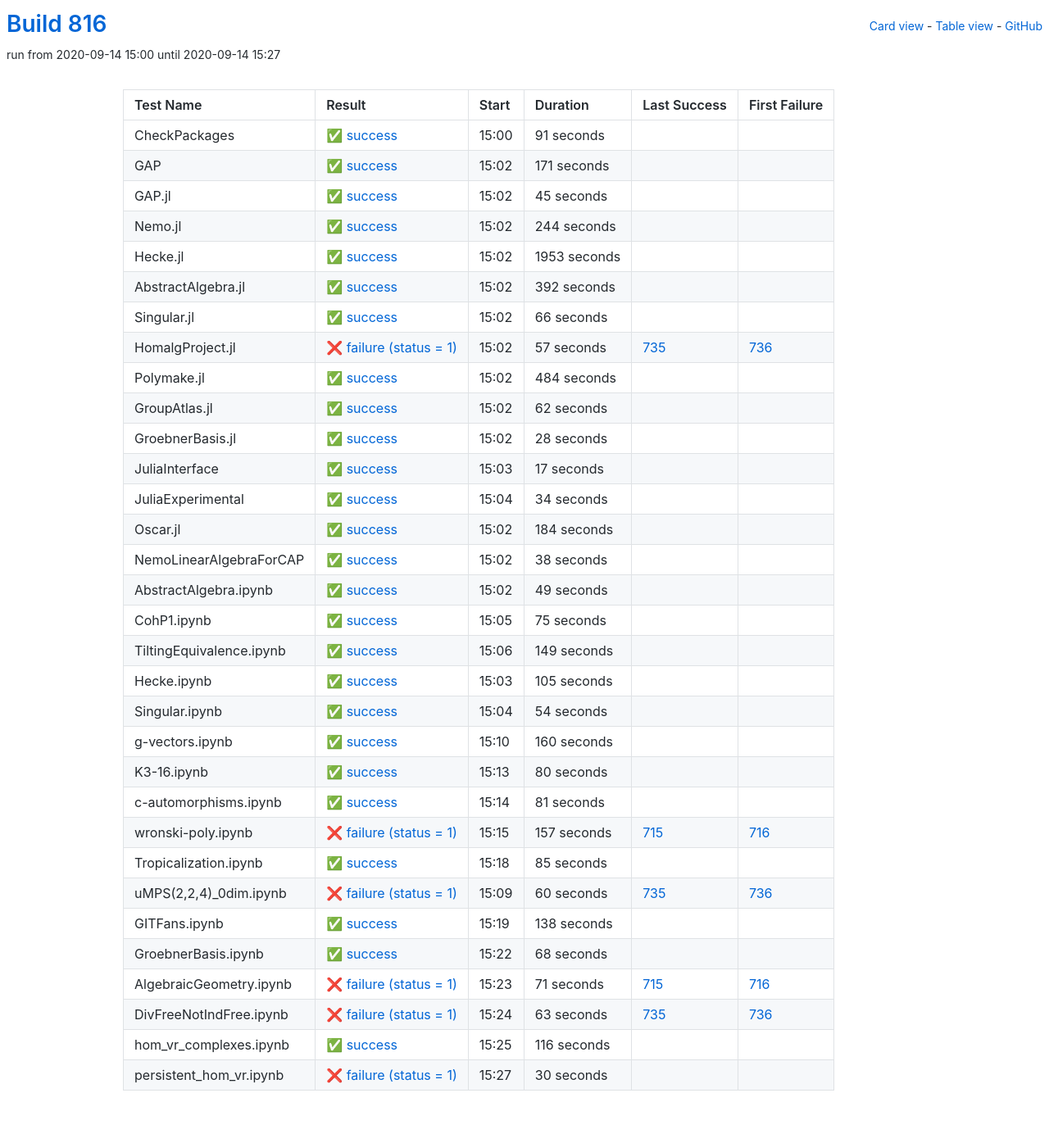
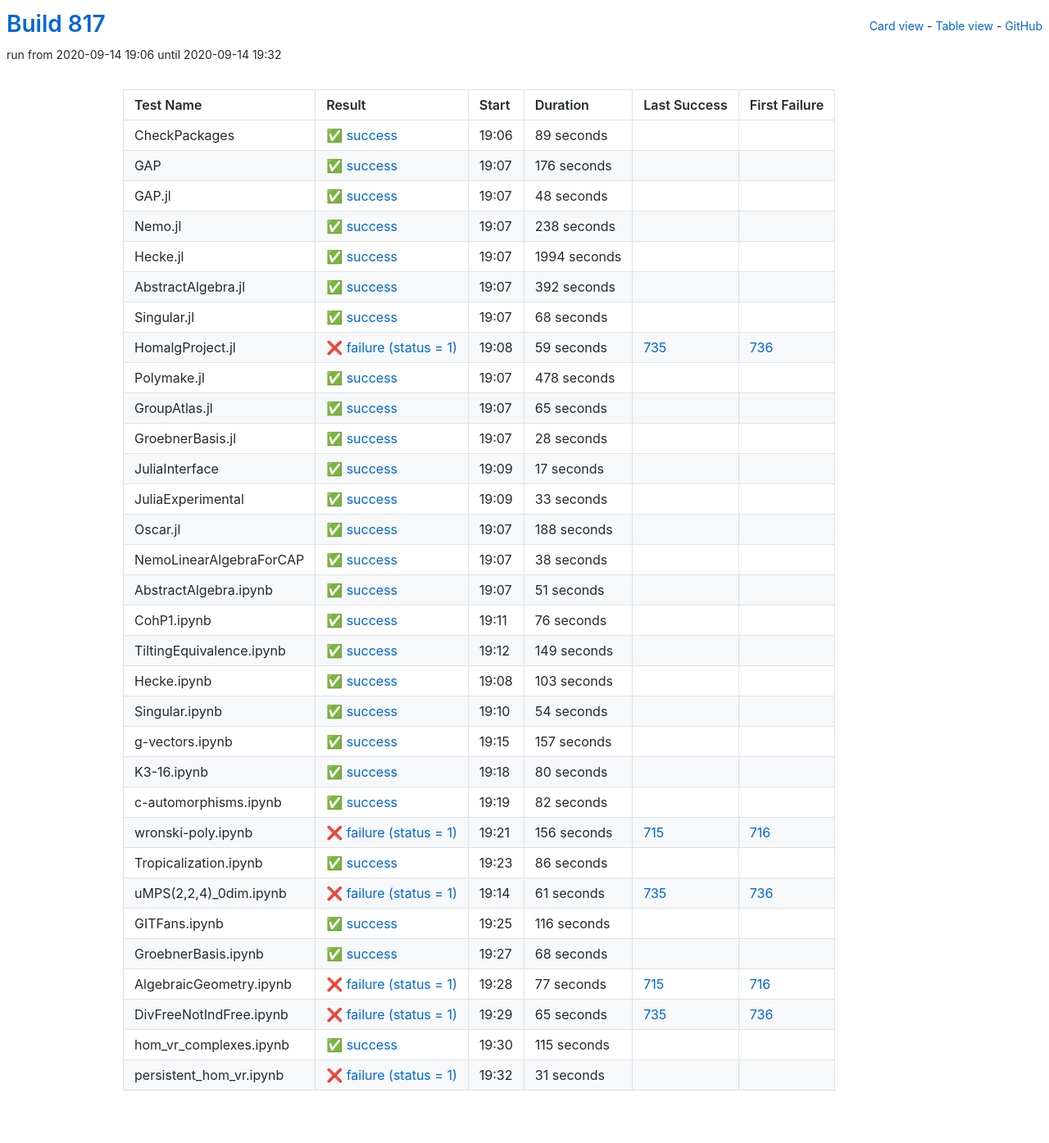
Before and after one commit to oscar-system/oscar-ci-status-stable, a Jekyll site: the page built from table.html, in a window 1280 px wide. Shown: the whole page at 82% size. Built offline with Jekyll 4.4.1, drawn with Linux system fonts in a browser that asks for light colours.

Commit message:
Build #817

```diff
--- a/_data/ci.yml
+++ b/_data/ci.yml
@@ -1,6 +1,6 @@
 ---
-build: 816
-build_url: https://oscarci.mathematik.uni-kl.de/job/oscar-stable/816/
+build: 817
+build_url: https://oscarci.mathematik.uni-kl.de/job/oscar-stable/817/
 job: oscar-stable
 organization: oscar-system
 repo: oscar-ci-status-stable
@@ -8,68 +8,68 @@ repourl: https://github.com/oscar-system/oscar-ci-status-stable
 tests:
 - name: CheckPackages
   id: checkpackages
-  log: https://oscarci.mathematik.uni-kl.de/job/oscar-stable/816/artifact/logs/build-816/CheckPackages.log
-  start: 2020-09-14 15:00
+  log: https://oscarci.mathematik.uni-kl.de/job/oscar-stable/817/artifact/logs/build-817/CheckPackages.log
+  start: 2020-09-14 19:06
   success: true
   exitcode: 0
   status: success
-  duration: 91
+  duration: 89
   last_success: false
   last_success_url:
   first_failure: false
   first_failure_url:
 - name: GAP
   id: gap
-  log: https://oscarci.mathematik.uni-kl.de/job/oscar-stable/816/artifact/logs/build-816/GAP.log
-  start: 2020-09-14 15:02
+  log: https://oscarci.mathematik.uni-kl.de/job/oscar-stable/817/artifact/logs/build-817/GAP.log
+  start: 2020-09-14 19:07
   success: true
   exitcode: 0
   status: success
-  duration: 171
+  duration: 176
   last_success: false
   last_success_url:
   first_failure: false
   first_failure_url:
 - name: GAP.jl
   id: gap-jl
-  log: https://oscarci.mathematik.uni-kl.de/job/oscar-stable/816/artifact/logs/build-816/GAP.jl.log
-  start: 2020-09-14 15:02
+  log: https://oscarci.mathematik.uni-kl.de/job/oscar-stable/817/artifact/logs/build-817/GAP.jl.log
+  start: 2020-09-14 19:07
   success: true
   exitcode: 0
   status: success
-  duration: 45
+  duration: 48
   last_success: false
   last_success_url:
   first_failure: false
   first_failure_url:
 - name: Nemo.jl
   id: nemo-jl
-  log: https://oscarci.mathematik.uni-kl.de/job/oscar-stable/816/artifact/logs/build-816/Nemo.jl.log
-  start: 2020-09-14 15:02
+  log: https://oscarci.mathematik.uni-kl.de/job/oscar-stable/817/artifact/logs/build-817/Nemo.jl.log
+  start: 2020-09-14 19:07
   success: true
   exitcode: 0
   status: success
-  duration: 244
+  duration: 238
   last_success: false
   last_success_url:
   first_failure: false
   first_failure_url:
 - name: Hecke.jl
   id: hecke-jl
-  log: https://oscarci.mathematik.uni-kl.de/job/oscar-stable/816/artifact/logs/build-816/Hecke.jl.log
-  start: 2020-09-14 15:02
+  log: https://oscarci.mathematik.uni-kl.de/job/oscar-stable/817/artifact/logs/build-817/Hecke.jl.log
+  start: 2020-09-14 19:07
   success: true
   exitcode: 0
   status: success
-  duration: 1953
+  duration: 1994
   last_success: false
   last_success_url:
   first_failure: false
   first_failure_url:
 - name: AbstractAlgebra.jl
   id: abstractalgebra-jl
-  log: https://oscarci.mathematik.uni-kl.de/job/oscar-stable/816/artifact/logs/build-816/AbstractAlgebra.jl.log
-  start: 2020-09-14 15:02
+  log: https://oscarci.mathematik.uni-kl.de/job/oscar-stable/817/artifact/logs/build-817/AbstractAlgebra.jl.log
+  start: 2020-09-14 19:07
   success: true
   exitcode: 0
   status: success
@@ -80,56 +80,56 @@ tests:
   first_failure_url:
 - name: Singular.jl
   id: singular-jl
-  log: https://oscarci.mathematik.uni-kl.de/job/oscar-stable/816/artifact/logs/build-816/Singular.jl.log
-  start: 2020-09-14 15:02
+  log: https://oscarci.mathematik.uni-kl.de/job/oscar-stable/817/artifact/logs/build-817/Singular.jl.log
+  start: 2020-09-14 19:07
   success: true
   exitcode: 0
   status: success
-  duration: 66
+  duration: 68
   last_success: false
   last_success_url:
   first_failure: false
   first_failure_url:
 - name: HomalgProject.jl
   id: homalgproject-jl
-  log: https://oscarci.mathematik.uni-kl.de/job/oscar-stable/816/artifact/logs/build-816/HomalgProject.jl.log
-  start: 2020-09-14 15:02
+  log: https://oscarci.mathematik.uni-kl.de/job/oscar-stable/817/artifact/logs/build-817/HomalgProject.jl.log
+  start: 2020-09-14 19:08
   success: false
   exitcode: 1
   status: failure
-  duration: 57
+  duration: 59
   last_success: 735
   last_success_url: https://oscarci.mathematik.uni-kl.de/job/oscar-stable/735/
   first_failure: 736
   first_failure_url: https://oscarci.mathematik.uni-kl.de/job/oscar-stable/736/
 - name: Polymake.jl
   id: polymake-jl
-  log: https://oscarci.mathematik.uni-kl.de/job/oscar-stable/816/artifact/logs/build-816/Polymake.jl.log
-  start: 2020-09-14 15:02
+  log: https://oscarci.mathematik.uni-kl.de/job/oscar-stable/817/artifact/logs/build-817/Polymake.jl.log
+  start: 2020-09-14 19:07
   success: true
   exitcode: 0
   status: success
-  duration: 484
+  duration: 478
   last_success: false
   last_success_url:
   first_failure: false
   first_failure_url:
 - name: GroupAtlas.jl
   id: groupatlas-jl
-  log: https://oscarci.mathematik.uni-kl.de/job/oscar-stable/816/artifact/logs/build-816/GroupAtlas.jl.log
-  start: 2020-09-14 15:02
+  log: https://oscarci.mathematik.uni-kl.de/job/oscar-stable/817/artifact/logs/build-817/GroupAtlas.jl.log
+  start: 2020-09-14 19:07
   success: true
   exitcode: 0
   status: success
-  duration: 62
+  duration: 65
   last_success: false
   last_success_url:
   first_failure: false
   first_failure_url:
 - name: GroebnerBasis.jl
   id: groebnerbasis-jl
-  log: https://oscarci.mathematik.uni-kl.de/job/oscar-stable/816/artifact/logs/build-816/GroebnerBasis.jl.log
-  start: 2020-09-14 15:02
+  log: https://oscarci.mathematik.uni-kl.de/job/oscar-stable/817/artifact/logs/build-817/GroebnerBasis.jl.log
+  start: 2020-09-14 19:07
   success: true
   exitcode: 0
   status: success
@@ -140,8 +140,8 @@ tests:
   first_failure_url:
 - name: JuliaInterface
   id: juliainterface
-  log: https://oscarci.mathematik.uni-kl.de/job/oscar-stable/816/artifact/logs/build-816/JuliaInterface.log
-  start: 2020-09-14 15:03
+  log: https://oscarci.mathematik.uni-kl.de/job/oscar-stable/817/artifact/logs/build-817/JuliaInterface.log
+  start: 2020-09-14 19:09
   success: true
   exitcode: 0
   status: success
@@ -152,32 +152,32 @@ tests:
   first_failure_url:
 - name: JuliaExperimental
   id: juliaexperimental
-  log: https://oscarci.mathematik.uni-kl.de/job/oscar-stable/816/artifact/logs/build-816/JuliaExperimental.log
-  start: 2020-09-14 15:04
+  log: https://oscarci.mathematik.uni-kl.de/job/oscar-stable/817/artifact/logs/build-817/JuliaExperimental.log
+  start: 2020-09-14 19:09
   success: true
   exitcode: 0
   status: success
-  duration: 34
+  duration: 33
   last_success: false
   last_success_url:
   first_failure: false
   first_failure_url:
 - name: Oscar.jl
   id: oscar-jl
-  log: https://oscarci.mathematik.uni-kl.de/job/oscar-stable/816/artifact/logs/build-816/Oscar.jl.log
-  start: 2020-09-14 15:02
+  log: https://oscarci.mathematik.uni-kl.de/job/oscar-stable/817/artifact/logs/build-817/Oscar.jl.log
+  start: 2020-09-14 19:07
   success: true
   exitcode: 0
   status: success
-  duration: 184
+  duration: 188
   last_success: false
   last_success_url:
   first_failure: false
   first_failure_url:
 - name: NemoLinearAlgebraForCAP
   id: nemolinearalgebraforcap
-  log: https://oscarci.mathematik.uni-kl.de/job/oscar-stable/816/artifact/logs/build-816/NemoLinearAlgebraForCAP.log
-  start: 2020-09-14 15:02
+  log: https://oscarci.mathematik.uni-kl.de/job/oscar-stable/817/artifact/logs/build-817/NemoLinearAlgebraForCAP.log
+  start: 2020-09-14 19:07
   success: true
   exitcode: 0
   status: success
@@ -188,32 +188,32 @@ tests:
   first_failure_url:
 - name: AbstractAlgebra.ipynb
   id: abstractalgebra-ipynb
-  log: https://oscarci.mathematik.uni-kl.de/job/oscar-stable/816/artifact/logs/build-816/AbstractAlgebra.ipynb.log
-  start: 2020-09-14 15:02
+  log: https://oscarci.mathematik.uni-kl.de/job/oscar-stable/817/artifact/logs/build-817/AbstractAlgebra.ipynb.log
+  start: 2020-09-14 19:07
   success: true
   exitcode: 0
   status: success
-  duration: 49
+  duration: 51
   last_success: false
   last_success_url:
   first_failure: false
   first_failure_url:
 - name: CohP1.ipynb
   id: cohp1-ipynb
-  log: https://oscarci.mathematik.uni-kl.de/job/oscar-stable/816/artifact/logs/build-816/CohP1.ipynb.log
-  start: 2020-09-14 15:05
+  log: https://oscarci.mathematik.uni-kl.de/job/oscar-stable/817/artifact/logs/build-817/CohP1.ipynb.log
+  start: 2020-09-14 19:11
   success: true
   exitcode: 0
   status: success
-  duration: 75
+  duration: 76
   last_success: false
   last_success_url:
   first_failure: false
   first_failure_url:
 - name: TiltingEquivalence.ipynb
   id: tiltingequivalence-ipynb
-  log: https://oscarci.mathematik.uni-kl.de/job/oscar-stable/816/artifact/logs/build-816/TiltingEquivalence.ipynb.log
-  start: 2020-09-14 15:06
+  log: https://oscarci.mathematik.uni-kl.de/job/oscar-stable/817/artifact/logs/build-817/TiltingEquivalence.ipynb.log
+  start: 2020-09-14 19:12
   success: true
   exitcode: 0
   status: success
@@ -224,20 +224,20 @@ tests:
   first_failure_url:
 - name: Hecke.ipynb
   id: hecke-ipynb
-  log: https://oscarci.mathematik.uni-kl.de/job/oscar-stable/816/artifact/logs/build-816/Hecke.ipynb.log
-  start: 2020-09-14 15:03
+  log: https://oscarci.mathematik.uni-kl.de/job/oscar-stable/817/artifact/logs/build-817/Hecke.ipynb.log
+  start: 2020-09-14 19:08
   success: true
   exitcode: 0
   status: success
-  duration: 105
+  duration: 103
   last_success: false
   last_success_url:
   first_failure: false
   first_failure_url:
 - name: Singular.ipynb
   id: singular-ipynb
-  log: https://oscarci.mathematik.uni-kl.de/job/oscar-stable/816/artifact/logs/build-816/Singular.ipynb.log
-  start: 2020-09-14 15:04
+  log: https://oscarci.mathematik.uni-kl.de/job/oscar-stable/817/artifact/logs/build-817/Singular.ipynb.log
+  start: 2020-09-14 19:10
   success: true
   exitcode: 0
   status: success
@@ -248,20 +248,20 @@ tests:
   first_failure_url:
 - name: g-vectors.ipynb
   id: g-vectors-ipynb
-  log: https://oscarci.mathematik.uni-kl.de/job/oscar-stable/816/artifact/logs/build-816/g-vectors.ipynb.log
-  start: 2020-09-14 15:10
+  log: https://oscarci.mathematik.uni-kl.de/job/oscar-stable/817/artifact/logs/build-817/g-vectors.ipynb.log
+  start: 2020-09-14 19:15
   success: true
   exitcode: 0
   status: success
-  duration: 160
+  duration: 157
   last_success: false
   last_success_url:
   first_failure: false
   first_failure_url:
 - name: K3-16.ipynb
   id: k3-16-ipynb
-  log: https://oscarci.mathematik.uni-kl.de/job/oscar-stable/816/artifact/logs/build-816/K3-16.ipynb.log
-  start: 2020-09-14 15:13
+  log: https://oscarci.mathematik.uni-kl.de/job/oscar-stable/817/artifact/logs/build-817/K3-16.ipynb.log
+  start: 2020-09-14 19:18
   success: true
   exitcode: 0
   status: success
@@ -272,68 +272,68 @@ tests:
   first_failure_url:
 - name: c-automorphisms.ipynb
   id: c-automorphisms-ipynb
-  log: https://oscarci.mathematik.uni-kl.de/job/oscar-stable/816/artifact/logs/build-816/c-automorphisms.ipynb.log
-  start: 2020-09-14 15:14
+  log: https://oscarci.mathematik.uni-kl.de/job/oscar-stable/817/artifact/logs/build-817/c-automorphisms.ipynb.log
+  start: 2020-09-14 19:19
   success: true
   exitcode: 0
   status: success
-  duration: 81
+  duration: 82
   last_success: false
   last_success_url:
   first_failure: false
   first_failure_url:
 - name: wronski-poly.ipynb
   id: wronski-poly-ipynb
-  log: https://oscarci.mathematik.uni-kl.de/job/oscar-stable/816/artifact/logs/build-816/wronski-poly.ipynb.log
-  start: 2020-09-14 15:15
+  log: https://oscarci.mathematik.uni-kl.de/job/oscar-stable/817/artifact/logs/build-817/wronski-poly.ipynb.log
+  start: 2020-09-14 19:21
   success: false
   exitcode: 1
   status: failure
-  duration: 157
+  duration: 156
   last_success: 715
   last_success_url: https://oscarci.mathematik.uni-kl.de/job/oscar-stable/715/
   first_failure: 716
   first_failure_url: https://oscarci.mathematik.uni-kl.de/job/oscar-stable/716/
 - name: Tropicalization.ipynb
   id: tropicalization-ipynb
-  log: https://oscarci.mathematik.uni-kl.de/job/oscar-stable/816/artifact/logs/build-816/Tropicalization.ipynb.log
-  start: 2020-09-14 15:18
+  log: https://oscarci.mathematik.uni-kl.de/job/oscar-stable/817/artifact/logs/build-817/Tropicalization.ipynb.log
+  start: 2020-09-14 19:23
   success: true
   exitcode: 0
   status: success
-  duration: 85
+  duration: 86
   last_success: false
   last_success_url:
   first_failure: false
   first_failure_url:
 - name: uMPS(2,2,4)_0dim.ipynb
   id: umps-2-2-4-0dim-ipynb
-  log: https://oscarci.mathematik.uni-kl.de/job/oscar-stable/816/artifact/logs/build-816/uMPS-2-2-4-_0dim.ipynb.log
-  start: 2020-09-14 15:09
+  log: https://oscarci.mathematik.uni-kl.de/job/oscar-stable/817/artifact/logs/build-817/uMPS-2-2-4-_0dim.ipynb.log
+  start: 2020-09-14 19:14
   success: false
   exitcode: 1
   status: failure
-  duration: 60
+  duration: 61
   last_success: 735
   last_success_url: https://oscarci.mathematik.uni-kl.de/job/oscar-stable/735/
   first_failure: 736
   first_failure_url: https://oscarci.mathematik.uni-kl.de/job/oscar-stable/736/
 - name: GITFans.ipynb
   id: gitfans-ipynb
-  log: https://oscarci.mathematik.uni-kl.de/job/oscar-stable/816/artifact/logs/build-816/GITFans.ipynb.log
-  start: 2020-09-14 15:19
+  log: https://oscarci.mathematik.uni-kl.de/job/oscar-stable/817/artifact/logs/build-817/GITFans.ipynb.log
+  start: 2020-09-14 19:25
   success: true
   exitcode: 0
   status: success
-  duration: 138
+  duration: 116
   last_success: false
   last_success_url:
   first_failure: false
   first_failure_url:
 - name: GroebnerBasis.ipynb
   id: groebnerbasis-ipynb
-  log: https://oscarci.mathematik.uni-kl.de/job/oscar-stable/816/artifact/logs/build-816/GroebnerBasis.ipynb.log
-  start: 2020-09-14 15:22
+  log: https://oscarci.mathematik.uni-kl.de/job/oscar-stable/817/artifact/logs/build-817/GroebnerBasis.ipynb.log
+  start: 2020-09-14 19:27
   success: true
   exitcode: 0
   status: success
@@ -344,48 +344,48 @@ tests:
   first_failure_url:
 - name: AlgebraicGeometry.ipynb
   id: algebraicgeometry-ipynb
-  log: https://oscarci.mathematik.uni-kl.de/job/oscar-stable/816/artifact/logs/build-816/AlgebraicGeometry.ipynb.log
-  start: 2020-09-14 15:23
+  log: https://oscarci.mathematik.uni-kl.de/job/oscar-stable/817/artifact/logs/build-817/AlgebraicGeometry.ipynb.log
+  start: 2020-09-14 19:28
   success: false
   exitcode: 1
   status: failure
-  duration: 71
+  duration: 77
   last_success: 715
   last_success_url: https://oscarci.mathematik.uni-kl.de/job/oscar-stable/715/
   first_failure: 716
   first_failure_url: https://oscarci.mathematik.uni-kl.de/job/oscar-stable/716/
 - name: DivFreeNotIndFree.ipynb
   id: divfreenotindfree-ipynb
-  log: https://oscarci.mathematik.uni-kl.de/job/oscar-stable/816/artifact/logs/build-816/DivFreeNotIndFree.ipynb.log
-  start: 2020-09-14 15:24
+  log: https://oscarci.mathematik.uni-kl.de/job/oscar-stable/817/artifact/logs/build-817/DivFreeNotIndFree.ipynb.log
+  start: 2020-09-14 19:29
   success: false
   exitcode: 1
   status: failure
-  duration: 63
+  duration: 65
   last_success: 735
   last_success_url: https://oscarci.mathematik.uni-kl.de/job/oscar-stable/735/
   first_failure: 736
   first_failure_url: https://oscarci.mathematik.uni-kl.de/job/oscar-stable/736/
 - name: hom_vr_complexes.ipynb
   id: hom-vr-complexes-ipynb
-  log: https://oscarci.mathematik.uni-kl.de/job/oscar-stable/816/artifact/logs/build-816/hom_vr_complexes.ipynb.log
-  start: 2020-09-14 15:25
+  log: https://oscarci.mathematik.uni-kl.de/job/oscar-stable/817/artifact/logs/build-817/hom_vr_complexes.ipynb.log
+  start: 2020-09-14 19:30
   success: true
   exitcode: 0
   status: success
-  duration: 116
+  duration: 115
   last_success: false
   last_success_url:
   first_failure: false
   first_failure_url:
 - name: persistent_hom_vr.ipynb
   id: persistent-hom-vr-ipynb
-  log: https://oscarci.mathematik.uni-kl.de/job/oscar-stable/816/artifact/logs/build-816/persistent_hom_vr.ipynb.log
-  start: 2020-09-14 15:27
+  log: https://oscarci.mathematik.uni-kl.de/job/oscar-stable/817/artifact/logs/build-817/persistent_hom_vr.ipynb.log
+  start: 2020-09-14 19:32
   success: false
   exitcode: 1
   status: failure
-  duration: 30
+  duration: 31
   last_success: false
   last_success_url:
   first_failure: false
```
Also changed, not shown: README.md.
